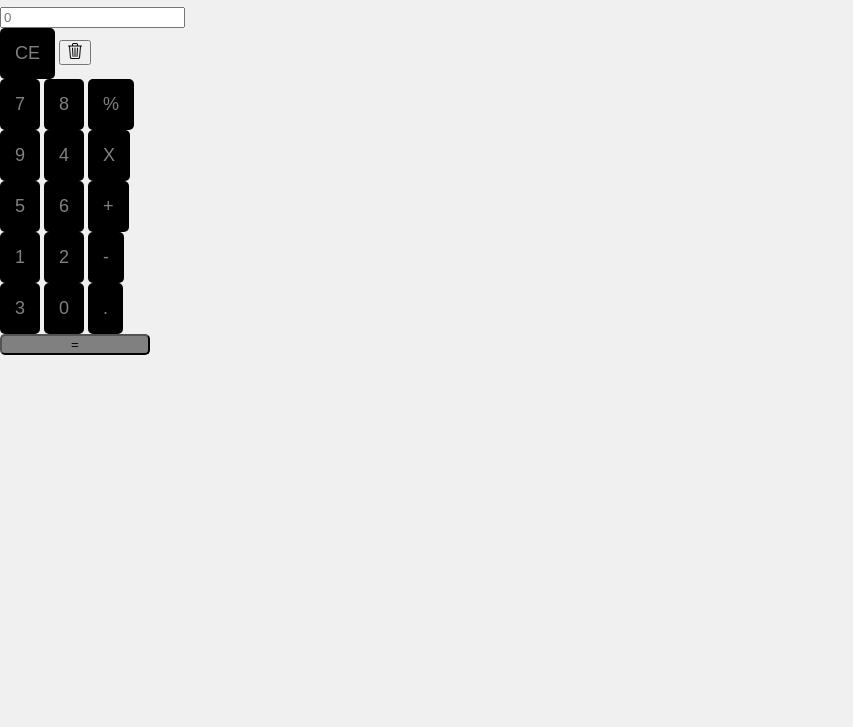
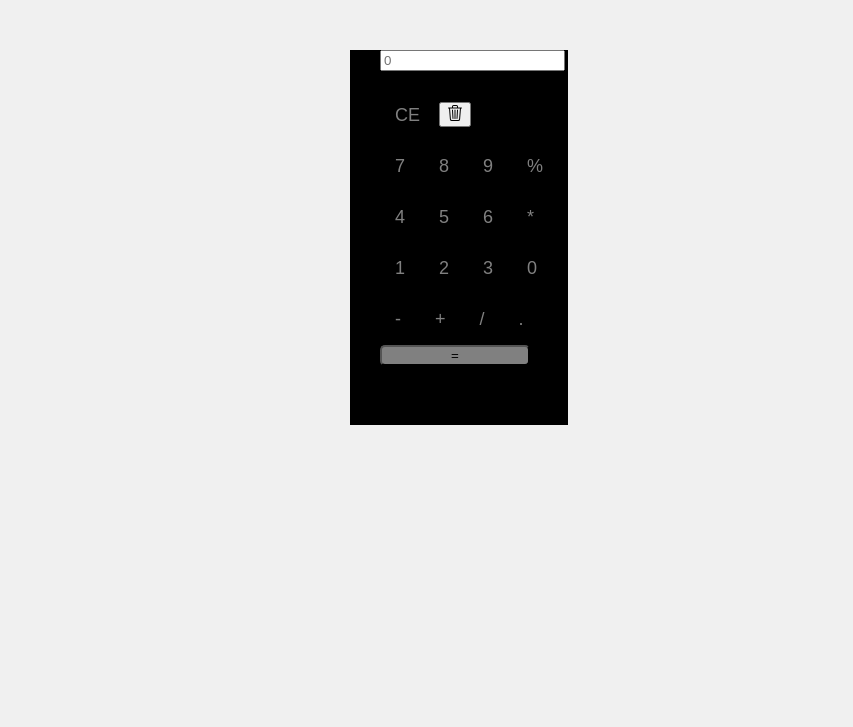
Before and after one commit to Nusaibah01/JavaScript-Calculator, a plain HTML site: page index.html in a window 1280 px wide. Shown: the part 73-800 px from the top of the page, without its empty margins (0-853 px from the left). Drawn offline with Linux system fonts and the light colour scheme.

Commit message:
stylingupdates

```diff
--- a/css/stylesheet.css
+++ b/css/stylesheet.css
@@ -18,13 +18,22 @@ import url("https://cdn.jsdelivr.net/npm/bootstrap-icons@1.11.3/font/bootstrap-i
   --elementShadow: .2vw .3vw .2vw  rgb(228, 217, 195);
 }
 
-*,
-* ::before
-*::before,
-* ::after{
-   margin: 0;
-   padding: 0;
-   box-sizing: border-box;
+
+#JS{
+    text-align: center;
+    color: var(--Quantanary);
+}
+.container{
+    /* margin: 0 auto;
+    width: 50%;
+    padding: 70px;
+    border: #000; */
+    width: 188px ;
+    height: 375px;
+    margin-left: 350px;
+     margin-top: 65px;
+    background-color: black;
+    padding-left: 30px;
 }
 body {
     font-family: 'Times New Roman', Times, serif;
@@ -45,6 +54,7 @@ body {
 }
 .keys{
   align-items: center;
+  border-radius: 5px solid var(--mainBoxShadow);
 }
 .display {
     background-color: #000;
@@ -101,3 +111,8 @@ body {
 .answer:hover{
   background-color: white;
 }
+
+#output{
+    height: 5vh;
+    width: 25%
+}
--- a/index.html
+++ b/index.html
@@ -7,11 +7,12 @@
     <title>JavaScript Calculator</title>
 </head>
 <body>
+
     <h1 id="JS">JavaScript Calculator</h1>
    <div class="container">
-  <input type="number" id="output" readonly placeholder="0" dataEntry>
+    <div id="output">
+  <input type="number" readonly placeholder="0" dataEntry>
 </div>
-
 <div class="keys">
     <!-- I'm making use of the CE button to clear a recent entry  -->
     <button class="button" onclick="clearScreen()">CE</button>
@@ -22,25 +23,29 @@
         <path d="M6.5 1h3a.5.5 0 0 1 .5.5v1H6v-1a.5.5 0 0 1 .5-.5M11 2.5v-1A1.5 1.5 0 0 0 9.5 0h-3A1.5 1.5 0 0 0 5 1.5v1H1.5a.5.5 0 0 0 0 1h.538l.853 10.66A2 2 0 0 0 4.885 16h6.23a2 2 0 0 0 1.994-1.84l.853-10.66h.538a.5.5 0 0 0 0-1zm1.958 1-.846 10.58a1 1 0 0 1-.997.92h-6.23a1 1 0 0 1-.997-.92L3.042 3.5zm-7.487 1a.5.5 0 0 1 .528.47l.5 8.5a.5.5 0 0 1-.998.06L5 5.03a.5.5 0 0 1 .47-.53Zm5.058 0a.5.5 0 0 1 .47.53l-.5 8.5a.5.5 0 1 1-.998-.06l.5-8.5a.5.5 0 0 1 .528-.47M8 4.5a.5.5 0 0 1 .5.5v8.5a.5.5 0 0 1-1 0V5a.5.5 0 0 1 .5-.5"/>
       </svg>
     </button><br>
-    <button class="button" onclick="display('7')">7</button>
-    <button class="button" onclick="display('8')">8</button>
-    <button class="operator"  >%</button><br>
-    <button class="button" onclick="display('9')">9</button>
-    <button class="button" onclick="('4')">4</button>
-    <button class="operator" data-operator>X</button><br>
-    <button class="button" onclick="display('5')">5</button>
-    <button class="button" onclick="display('6')">6</button>
-    <button class="operator" data-operator="+">+</button><br>
-    <button class="button" onclick="display('1')">1</button>
-    <button class="button" onclick="display('2')">2</button>
-    <button class="operator">-</button><br>
-    <button class="button"onclick="display('3')">3</button>
-    <button class="button" onclick="display('0')">0</button>
-    <button class="operator" onclick="display('.')">.</button><br>
-    <button  class="answer" data-operator>=</button>
+    <button class="button" onclick="display('7')"  onkeydown="myFunction(event)"dataEntry>7</button>
+    <button class="button" onclick="display('8')"  onkeydown="myFunction(event)"dataEntry>8</button>
+    <button class="button" onclick="display('9')"  onkeydown="myFunction(event)" dataEntry>9</button>
+    <button class="operator" onkeydown="myFunction(event)" >%</button><br>
+
+    <button class="button" onclick="('4')"  onkeydown="myFunction(event)"dataEntry>4</button>
+    <button class="button" onclick="display('5')"  onkeydown="myFunction(event)"dataEntry>5</button>
+    <button class="button" onclick="display('6')"  onkeydown="myFunction(event)"dataEntry>6</button>
+    <button class="operator"  onkeydown="myFunction(event)" data-operator>*</button><br>
+
+
+    <button class="button" onclick="display('1')" dataEntry>1</button>
+    <button class="button" onclick="display('2')" onkeydown="myFunction(event)" dataEntry>2</button>
+    <button class="button"onclick="display('3')" onkeydown="myFunction(event)" dataEntry>3</button>
+    <button class="button" onclick="display('0')" onkeydown="myFunction(event)" dataEntry>0</button><br>
+    <button class="operator"  onkeydown="myFunction(event)">-</button>
+    <button class="operator"  onkeydown="myFunction(event)" data-operator>+</button>
+    <button class="operator"  onkeydown="myFunction(event)" data-operator>/</button>
+    <button class="operator" onkeydown="myFunction(event)" onclick="display('.')">.</button><br>
+    <button  class="answer"  onkeydown="myFunction(event)" data-operator>=</button>
 </div>
 
-
+</div>
  <script src="script/code.js"></script>
 </body>
 </html>
--- a/script/code.js
+++ b/script/code.js
@@ -0,0 +1,161 @@
+// // const display = document.getElementById('output');
+// // const button = document.querySelectorAll(".calculator input[type='button']")
+// // const discard =document.getElementById('discard')
+
+
+// buttons.forEach(button => {
+//     if (button.value === "=") {
+//         calculate();
+//     }else if (button.value === "CE") {
+//         clearDisplay();
+//     } else {
+//         addToDisplay(button.value);
+//     }
+// });
+// function add() {
+//     let num1 = parseFloat(document.getElementById("num1").value);
+//     let num2 = parseFloat(document.getElementById("num2").value);
+//     document.getElementById("result").value = (num1 + num2).toFixed(2);
+// }
+
+// function subtract() {
+//     let num1 = parseFloat(document.getElementById("num1").value);
+//     let num2 = parseFloat(document.getElementById("num2").value);
+//     document.getElementById("result").value = (num1 - num2).toFixed(2);
+// }
+
+// function multiply() {
+//     let num1 = parseFloat(document.getElementById("num1").value);
+//     let num2 = parseFloat(document.getElementById("num2").value);
+//     document.getElementById("result").value = (num1 * num2).toFixed(2);
+// }
+
+// function divide() {
+//     let num1 = parseFloat(document.getElementById("num1").value);
+//     let num2 = parseFloat(document.getElementById("num2").value);
+//     if (num2 !== 0) {
+//         document.getElementById("result").value = (num1 / num2).toFixed(2);
+//     } else {
+//         alert("Error: Division by zero!");
+
+//
+(function(){
+
+    let screen = document.querySelector('.screen');
+    let buttons = document.querySelectorAll('.btn');
+    let clear = document.querySelector('.btn-clear');
+    let equal = document.querySelector('.btn-equal');
+
+    //retrieve data from numbers that are clicked
+    buttons.forEach(function(button){
+      button.addEventListener('click', function(e){
+        let value = e.target.dataset.num;
+        screen.value += value;
+      })
+    });
+
+    equal.addEventListener('click', function(e){
+      if(screen.value === ''){
+        screen.value = 'Please Enter a Value';
+      } else {
+        let answer = eval(screen.value);
+        screen.value = answer;
+      }
+    })
+
+    clear.addEventListener('click', function(e){
+      screen.value = '';
+    })
+
+  })();
+
+
+
+
+
+
+
+
+
+
+
+
+
+
+
+
+
+
+
+
+
+
+
+
+
+
+
+
+
+
+
+
+
+
+
+
+
+//  // Function that display value
+//  function display(value) {
+//     document.getElementById("ouput").value += val
+// }
+
+// function myFunction(event) {
+//     if (event.key == '0' || event.key == '1'
+//         || event.key == '2' || event.key == '3'
+//         || event.key == '4' || event.key == '5'
+//         || event.key == '6' || event.key == '7'
+//         || event.key == '8' || event.key == '9'
+//         || event.key == '+' || event.key == '-'
+//         || event.key == '*' || event.key == '/')
+//         document.getElementById("output").value += event.key;
+// }
+
+// var cal = document.getElementById("output");
+// cal.onkeyup = function (event) {
+//     if (event.keyCode === 13) {
+//         console.log("Enter");
+//         let x = document.getElementById("output").value
+//         console.log(x);
+//         solve();
+//     }
+// }
+
+// // Function that evaluates the digit and return result
+// function solve() {
+//     let x = document.getElementById("output").value
+//     let y = math.evaluate(x)
+//     document.getElementById("output").value = y
+// }
+
+// // Function that clear the display
+// function clr() {
+//     document.getElementById("output").value = ""
+
+
+
+
+
+
+
+
+// // let dataEntry = document.querySelector('[data-entry]')
+// // function display (value) {
+// // dataEntry.value += value
+// // }
+// // let dataoperator = document.querySelector('[data-operator]')
+// // function
+
+// // const name = document.querySelector()
+// // object.onclick = function() {7};
+// object.addEventListner("click", 7);
```
